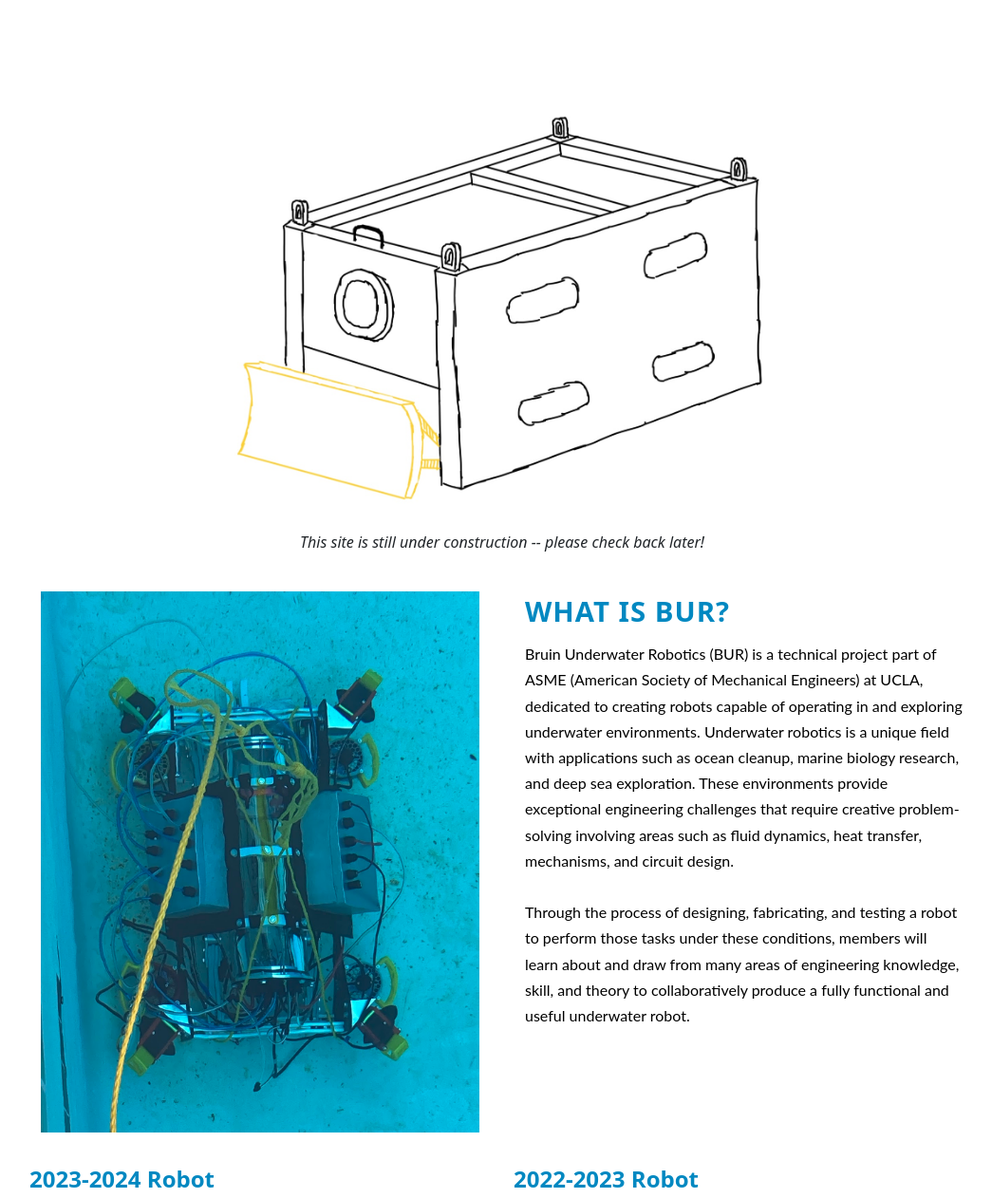
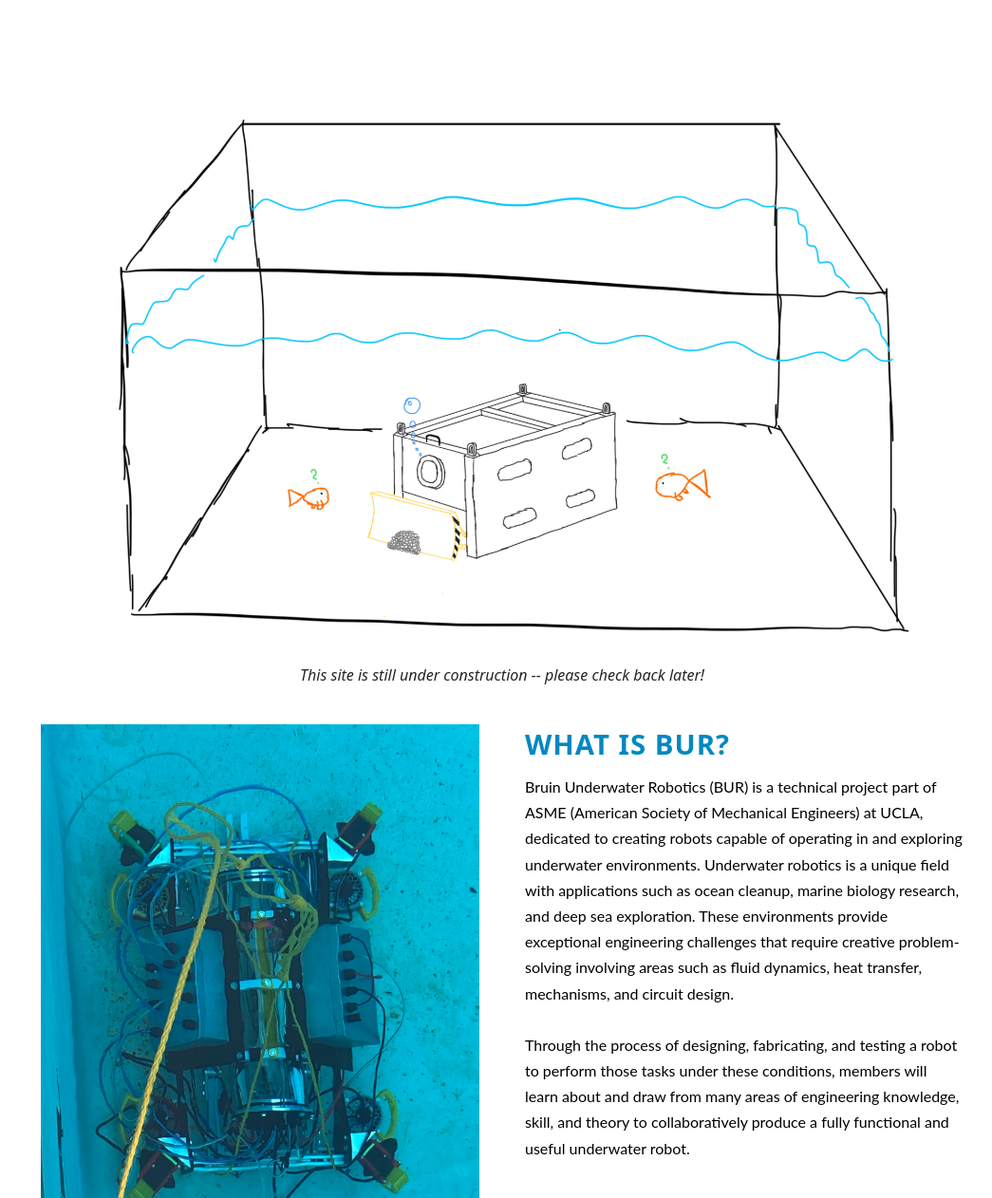
Before and after one commit to bruin-underwater-robotics/bruin-underwater-robotics.github.io, a Jekyll site: the page built from _pages/home.md, in a window 1280 px wide and 1400 px high, scrolled down 342 px. Shown: the part 138-1400 px from the top of the window at 95% size, without its empty margins (111-1156 px from the left). Built offline with Jekyll 4.4.1, drawn with Linux system fonts in a browser that asks for light colours.

Commit message:
Replace 404 image

```diff
--- a/_pages/home.md
+++ b/_pages/home.md
@@ -8,8 +8,8 @@
 page_subtitle: "Exploring the Unexplored"
 ---
 
-<div class="bur-text-container" style="margin-bottom:30px;">
-    <img class="bur-photo not-found-photo" src="{{site.base_url}}/assets/images/404.jpg">
+<div class="bur-wide-container" style="margin-bottom:30px;">
+    <img class="bur-photo not-found-photo" src="{{site.base_url}}/assets/images/404_fishtank.jpg">
     <div class="bur-caption">This site is still under construction -- please check back later!</div>
 </div>
 
--- a/assets/css/main.scss
+++ b/assets/css/main.scss
@@ -142,7 +142,7 @@
 }
 
 .not-found-photo {
-  max-width: 600px;
+  max-width: 900px;
   display: block;
   margin: auto;
 }
```
Also changed, not shown: _pages/404.md (+5 -0 lines), assets/images/404_fishtank.jpg (added), assets/images/404_rubble.jpg (added).
